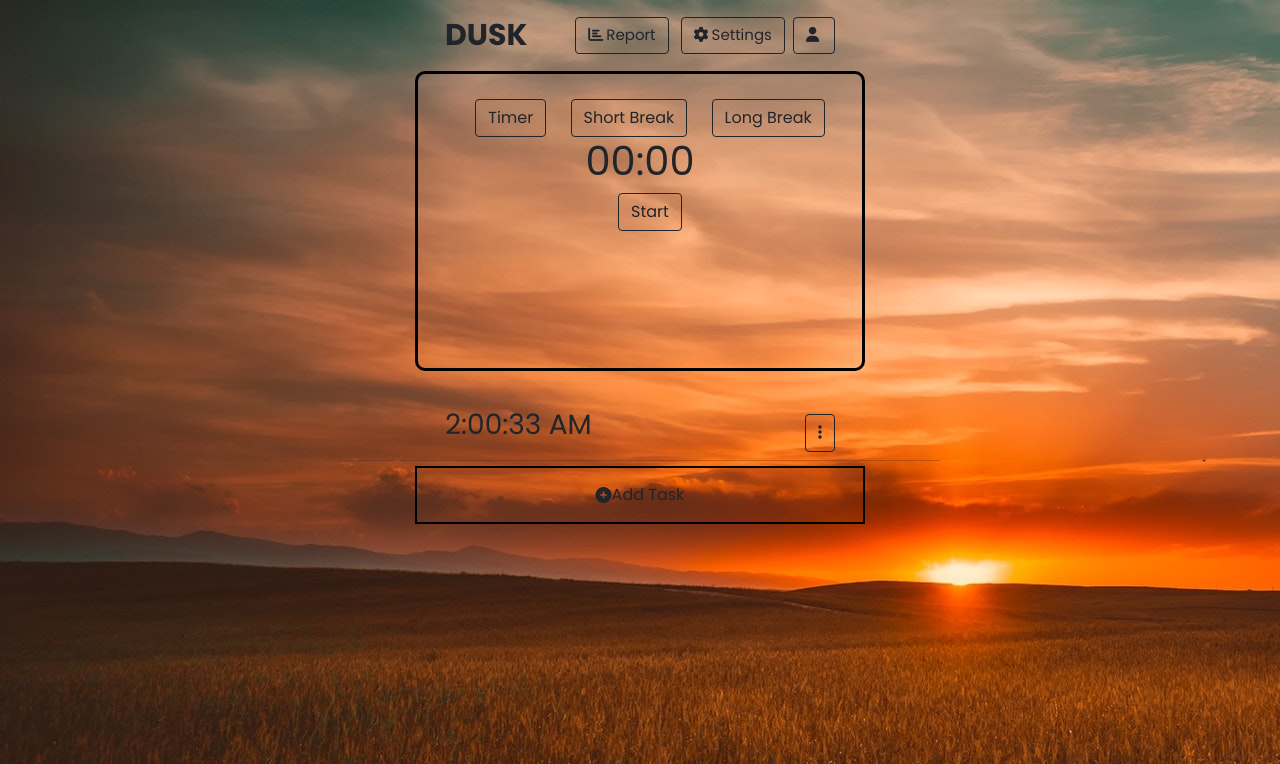
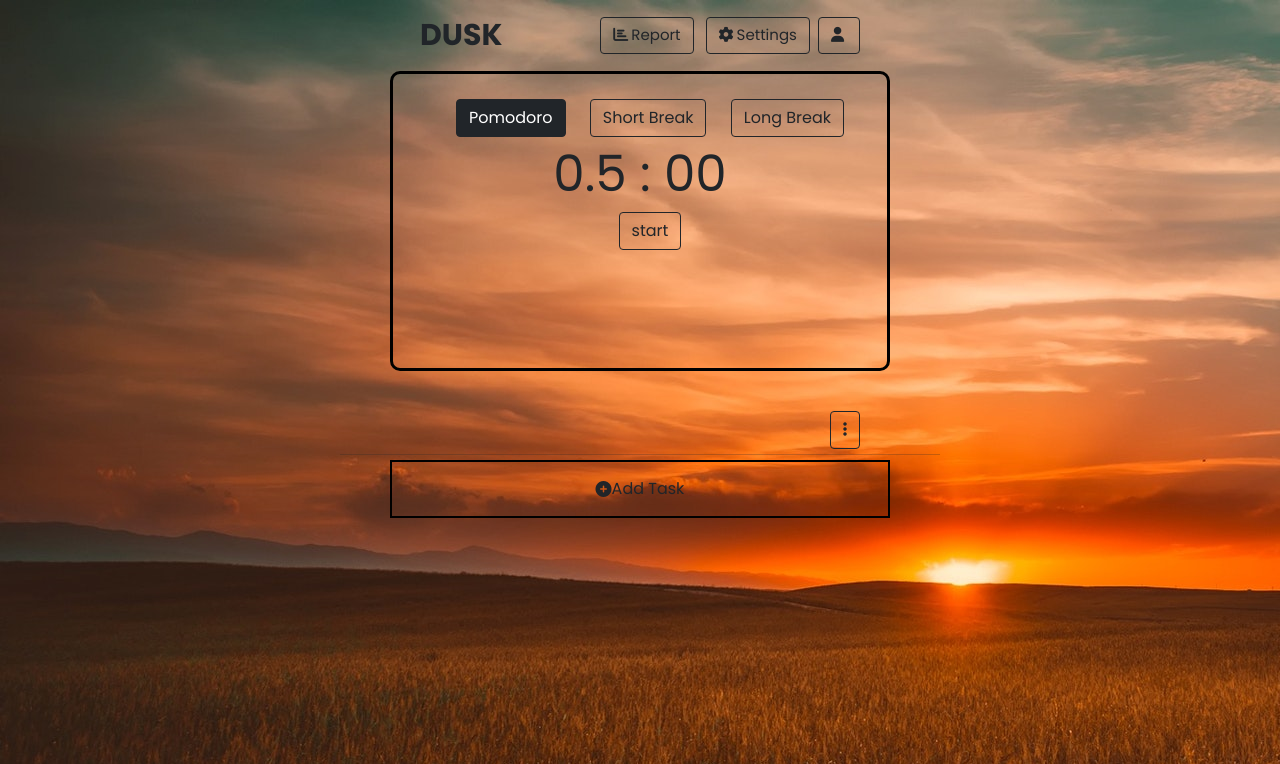
Before and after one commit to collins-isiwu/Dusk-FlaskApp, a Flask app: page /webapp in a window 1280 px wide. Shown: the top 764 px of the page. Run offline with Flask 2, Linux system fonts and the light colour scheme; the visitor is signed in with stand-in values (Sample User, id 1); some libraries are stand-ins or nearby versions.

Commit message:
modified timer.js

```diff
--- a/static/Timer.js
+++ b/static/Timer.js
@@ -1,92 +1,130 @@
-let timemin = 25;
-let timeSecond = timemin * 60;
-// Global variable for setinterval's ID
-let countDown
 
-const timeH = document.querySelector("h1");
+const timer = {
+  pomodoro: 0.5,
+  shortBreak: 5,
+  longBreak: 15,
+  longBreakInterval: 4,
+  sessions: 0,
+};
 
-// checks if there is already a value in local storage
-if (!localStorage.getItem('timeSecond')) {
-  // if not, set the counter to 0 in local storage
-  localStorage.setItem('timeSecond', 0);
-}
+let interval;
 
-displayTime(timeSecond);
-
-// effectively starts the timer
-function start() {
-  countDown = setInterval(count, 1000);
-}
-
-// this is the tick function
-function count() {
-  // Retrieves counter value from local storage
-  let timeSecond = localStorage.getItem('timeSecond');
-  timeSecond--;
-  displayTime(timeSecond);
-  localStorage.setItem('timeSecond', timeSecond);
-  if (timeSecond == 0 || timeSecond < 1) {
-    clearInterval(countDown);
-  }
-  }
-
-
-// stops the setinterval function
-function Stop() {
-  clearInterval(countDown);
-}
-
-// displays the time
-function displayTime(second) {
-  const min = Math.floor(second / 60);
-  const sec = Math.floor(second % 60);
-  timeH.innerHTML = `
-  ${min < 10 ? "0" : ""}${min}:${sec < 10 ? "0" : ""}${sec}
-  `;
-}
-
-// this block takes care of the toggle function of the start/stop button
-const btn = document.querySelector("#timecon");
-document.addEventListener('DOMContentLoaded', function() {
-  // Start and Stop button
-  btn.addEventListener("click", updateBtn);
-
-  function updateBtn() {
-      if (btn.textContent === "Start") {
-          btn.textContent = "Stop";
-          start();
-      } else {
-          btn.textContent = "Start";
-          Stop();
-      }
+const buttonSound = new Audio('click.mp3');
+const mainButton = document.getElementById('js-btn');
+mainButton.addEventListener('click', () => {
+  buttonSound.play();
+  const { action } = mainButton.dataset;
+  if (action === 'start') {
+    startTimer();
+  } else {
+    stopTimer();
   }
 });
 
-// this function takes care of the function when a user setss new value for the timer
-document.querySelector('.innput').oninput = function() {
-  timemin = document.querySelector(".innput").value;
-  Stop();
-  timeSecond = timemin * 60;
-  displayTime(timeSecond);
-  localStorage.setItem('timeSecond', timeSecond);
-  btn.textContent = "Start";
+const modeButtons = document.querySelector('#js-mode-buttons');
+modeButtons.addEventListener('click', handleMode);
+
+function getRemainingTime(endTime) {
+  const currentTime = Date.parse(new Date());
+  const difference = endTime - currentTime;
+
+  const total = Number.parseInt(difference / 1000, 10);
+  const minutes = Number.parseInt((total / 60) % 60, 10);
+  const seconds = Number.parseInt(total % 60, 10);
+
+  return {
+    total,
+    minutes,
+    seconds,
+  };
 }
 
-// This block ensures that the time showing on the timer is from localstorage
-document.addEventListener('DOMContentLoaded', function() {
-  // Set heading to the current value inside local storage
-  let timeSecond = localStorage.getItem('timeSecond');
-  document.querySelector('h1').innerHTML = timeSecond;
-  displayTime(timeSecond);
+function startTimer() {
+  let { total } = timer.remainingTime;
+  const endTime = Date.parse(new Date()) + total * 1000;
 
-  // Users actual time
-  const myInterval = setInterval(myTimer, 1000);
-  function myTimer() {
-    const date = new Date();
-    document.getElementById("demo").innerHTML = date.toLocaleTimeString();
-  }
+  if (timer.mode === 'pomodoro') timer.sessions++;
 
-  function myStop() {
-    clearInterval(myInterval);
-  }
+  mainButton.dataset.action = 'stop';
+  mainButton.textContent = 'stop';
+  mainButton.classList.add('active');
+
+  interval = setInterval(function() {
+    timer.remainingTime = getRemainingTime(endTime);
+    updateClock();
+
+    total = timer.remainingTime.total;
+    if (total <= 0) {
+      clearInterval(interval);
+
+      switch (timer.mode) {
+        case 'pomodoro':
+          if (timer.sessions % timer.longBreakInterval === 0) {
+            switchMode('longBreak');
+          } else {
+            switchMode('shortBreak');
+          }
+          break;
+        default:
+          switchMode('pomodoro');
+      }
+
+      startTimer();
+    }
+  }, 1000);
+}
+
+function stopTimer() {
+  clearInterval(interval);
+
+  mainButton.dataset.action = 'start';
+  mainButton.textContent = 'start';
+  mainButton.classList.remove('active');
+}
+
+function updateClock() {
+  const { remainingTime } = timer;
+  const minutes = `${remainingTime.minutes}`.padStart(2, '0');
+  const seconds = `${remainingTime.seconds}`.padStart(2, '0');
+
+  const min = document.getElementById('js-minutes');
+  const sec = document.getElementById('js-seconds');
+  min.textContent = minutes;
+  sec.textContent = seconds;
+
+  const text = timer.mode ==='pomodoro' ? 'Get back to work!' : 'Take a break!';
+  document.title = `${minutes}:${seconds} - ${text}`;
+}
+
+function switchMode(mode) {
+  timer.mode = mode;
+  timer.remainingTime = {
+    total: timer[mode] * 60,
+    minutes: timer[mode],
+    seconds: 0,
+  };
+
+  document
+    .querySelectorAll('button[data-mode]')
+    .forEach(e => e.classList.remove('active'));
+  document.querySelector(`[data-mode="${mode}"]`).classList.add('active');
+  document.body.style.backgroundColor = `var(--${mode})`;
+
+  updateClock();
+}
+
+function handleMode(event) {
+  const { mode } = event.target.dataset;
+
+  if (!mode) return;
+
+  const con = confirm("You about to switch in between sessions")
+  if (con == false) return;
+
+  switchMode(mode);
+  stopTimer();
+}
+
+document.addEventListener('DOMContentLoaded', () => {
+  switchMode('pomodoro');
 });
--- a/static/styles.css
+++ b/static/styles.css
@@ -3,6 +3,22 @@
     text-align: center;
     background-color: #86B049;
     padding-bottom: 1cm;
+}
+
+:root {
+    --pomodoro: url("/static/dusk.jpg");
+    --shortBreak: hsl(48, 23%, 40%);
+    --longBreak: hsl(105, 16%, 40%);
+}
+
+body {
+    background-image: var(--pomodoro);
+    transition: background-color 1s ease;
+    user-select: none;
+}
+
+.hidden {
+    display: none;
 }
 
 .foo {
@@ -30,7 +46,7 @@ ul {
 }
 
 .qwerty {
-    max-width: 450px;
+    max-width: 500px;
     margin: 0 auto;
     padding: 0 30px;
 }
@@ -86,7 +102,7 @@ ul {
 }
 
 
-#time {
+#js-clock {
     font-size: 50px;
 }
 
--- /dev/null
+++ b/static/timer.css
@@ -0,0 +1,12 @@
+@import url('https://fonts.googleapis.com/css2?family=Poppins:wght@400;700&display=swap');
+* {
+    box-sizing: border-box;
+    margin: 0;
+    padding: 0;
+}
+
+body {
+    background-repeat: no-repeat;
+    font-family: 'poppins', sans-serif;
+    line-height: 1.5;
+}
--- a/templates/app.html
+++ b/templates/app.html
@@ -6,20 +6,6 @@
 
 {% block main %}
 <body>
-    <style>
-        @import url('https://fonts.googleapis.com/css2?family=Poppins:wght@400;700&display=swap');
-        * {
-            box-sizing: border-box;
-            margin: 0;
-            padding: 0;
-        }
-
-        body {
-            background-image: url("/static/dusk.jpg");
-            font-family: 'poppins', sans-serif;
-            line-height: 1.5;
-        }
-    </style>
     <nav class="navbar">
         <div class="container qwerty">
             <div class="logo">DUSK</div>
@@ -32,20 +18,35 @@
     </nav>
 
     <main class="header">
+        <!-- Countdown Timer-->
         <div class="container qwerty">
-            <div>
-                <button type="button" class="btn btn-outline-dark">Timer</button>
-                <button type="button" class="btn btn-outline-dark">Short Break</button>
-                <button type="button" class="btn btn-outline-dark">Long Break</button>
-                <div id="time" class="timer text-center">
-                    <h1>00:00</h1>
-                </div>
-                <div class="text-center">
-                    <button id="timecon" type="button" class="btn btn-outline-dark">Start</button>
+
+            <!-- Buttons -->
+            <div class="pomodoro">
+                <div class="button-group mode-buttons" id="js-mode-buttons">
+                    <button data-mode="pomodoro" class="btn btn-outline-dark button active mode-buttons" id="js-pomodoro">Pomodoro</button>
+                    <button data-mode="shortBreak" class="btn btn-outline-dark button mode-buttons" id="js-short-break">Short Break</button>
+                    <button data-mode="longBreak" class="btn btn-outline-dark button mode-buttons" id="js-long-break">Long Break</button>
                 </div>
             </div>
+
+            <!-- Countdown Timer-->
+            <div class="clock" id="js-clock">
+                <span id="js-minutes">25</span>
+                <span class="separator">:</span>
+                <span id="js-seconds">00</span>
+            </div>
+
+            <!-- Main Button -->
+            <button data-action="start" id="js-btn" type="button" class="btn btn-outline-dark main-button">start</button>
         </div>
     </main>
+
+    <div class="hidden">
+        <audio src="/static/click.mp3" data-sound="pomodoro"></audio>
+        <audio src="" data-sound="shortBreak"></audio>
+        <audio src="" data-sound="longBreak"></audio>
+    </div>
 
     <section class="boxes">
         <div class="container qwerty">
@@ -81,13 +82,13 @@
             <hr>
             <div class="jdjoa">
                 <div>
-                    <input class="innput" type="number" placeholder="Timer" min="0">
+                    <input id="timerinput" type="number" placeholder="Timer" min="0">
                 </div>
                 <div>
-                    <input type="number" placeholder="Short Break" min="0">
+                    <input id="sbinput" type="number" placeholder="Short Break" min="0">
                 </div>
                 <div>
-                    <input type="number" placeholder="Long break" min="0">
+                    <input id="lbinput" type="number" placeholder="Long break" min="0">
                 </div>
             </div>
             <hr>
@@ -203,5 +204,6 @@
     </div>
   </div>
     <script src="https://cdn.jsdelivr.net/npm/bootstrap@5.1.3/dist/js/bootstrap.bundle.min.js" integrity="sha384-ka7Sk0Gln4gmtz2MlQnikT1wXgYsOg+OMhuP+IlRH9sENBO0LRn5q+8nbTov4+1p" crossorigin="anonymous"></script>
-    <script src="{{ url_for('static', filename='Timer.js')}}"></script>
+    <script type="module" src="{{ url_for('static', filename='Timer.js')}}"></script>
+
 {% endblock %}
--- a/templates/layout.html
+++ b/templates/layout.html
@@ -21,6 +21,7 @@
     <!-- https://favicon.io/emoji-favicons/money-bag/ -->
     <link href="/static/favicon.ico" rel="icon">
     <link href="/static/styles.css" rel="stylesheet">
+    <link rel="stylesheet" href="/static/timer.css">
 
     <title>DUSK: {% block title %}{% endblock %}</title>
 </head>
```
Also changed, not shown: package-lock.json (added), 7 other files.
